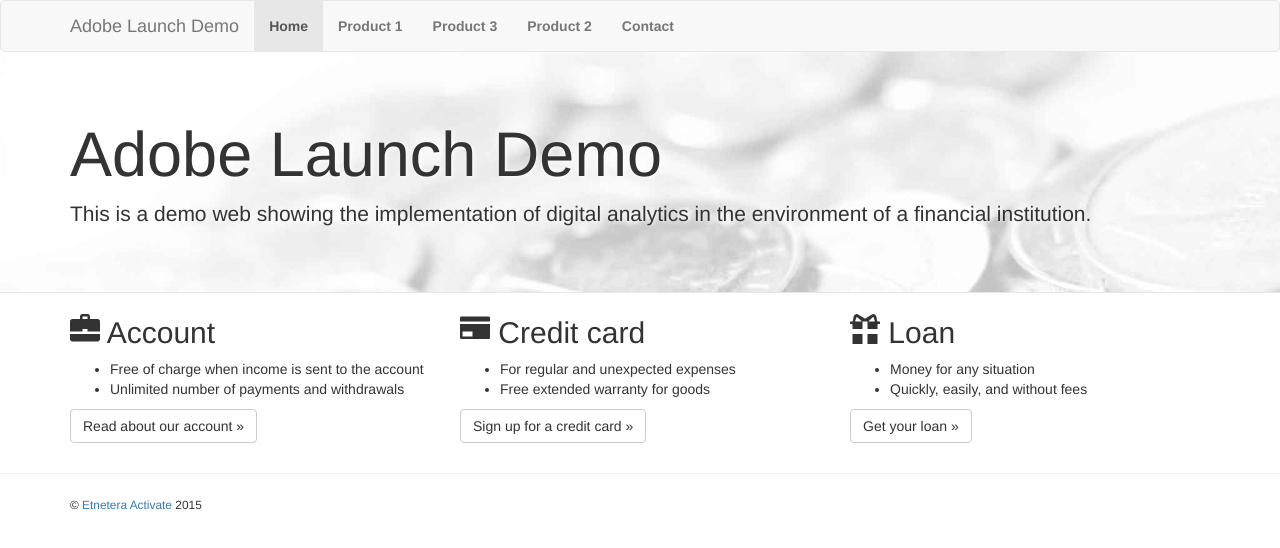
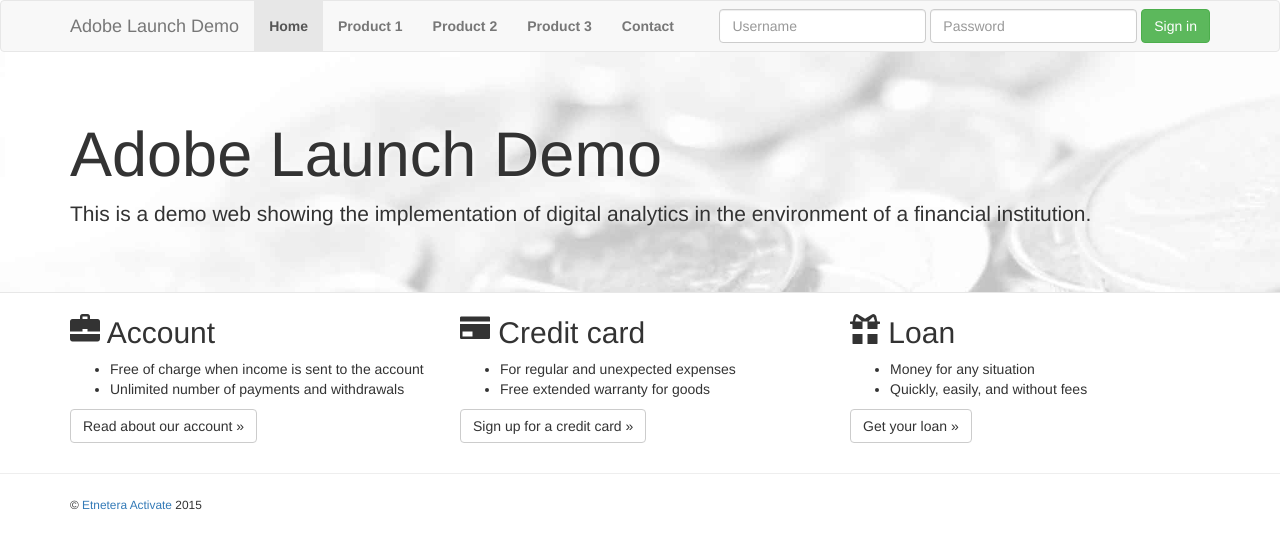
Before and after one commit to lcech/launch, a plain HTML site: page index.html in a window 1280 px wide. Drawn offline with Linux system fonts and the light colour scheme.

Commit message:
Shared Menu template

```diff
--- a/index.html
+++ b/index.html
@@ -62,10 +62,17 @@
           <ul class="nav navbar-nav">
             <li class="active"><a href="/index.html">Home</a></li>
             <li><a href="/product-1.html">Product 1</a></li>
+            <li><a href="/product-2.html">Product 2</a></li>
             <li><a href="/product-3.html">Product 3</a></li>
-            <li><a href="/product-2.html">Product 2</a></li>
             <li><a href="/contact.html">Contact</a></li>
           </ul>
+          <form id="loginForm" role="form" style="display: none;" class="navbar-form navbar-right">
+            <div class="form-group">
+              <input type="text" name="username" placeholder="Username" class="form-control">
+              <input type="password" name="password" placeholder="Password" class="form-control">
+              <button type="submit" class="btn btn-success">Sign in</button>
+            </div>
+          </form>
         </div>
         <!-- /.navbar-collapse-->
       </div>
```
Also changed, not shown: 404.html (+8 -1 lines), contact.html (+8 -1 lines), login.html (+8 -1 lines), product-1.html (+8 -1 lines), product-2.html (+8 -1 lines), product-3.html (+8 -1 lines).
